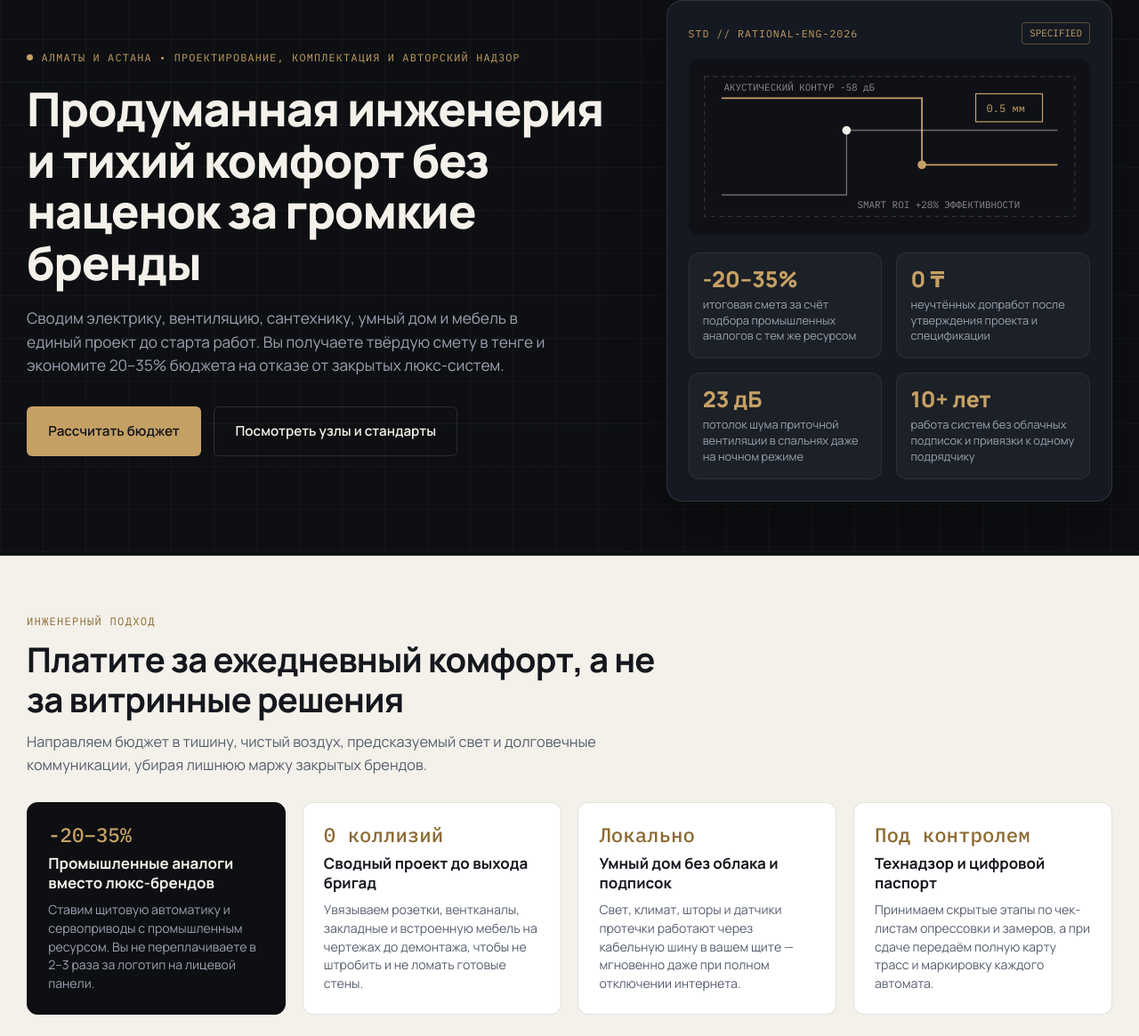
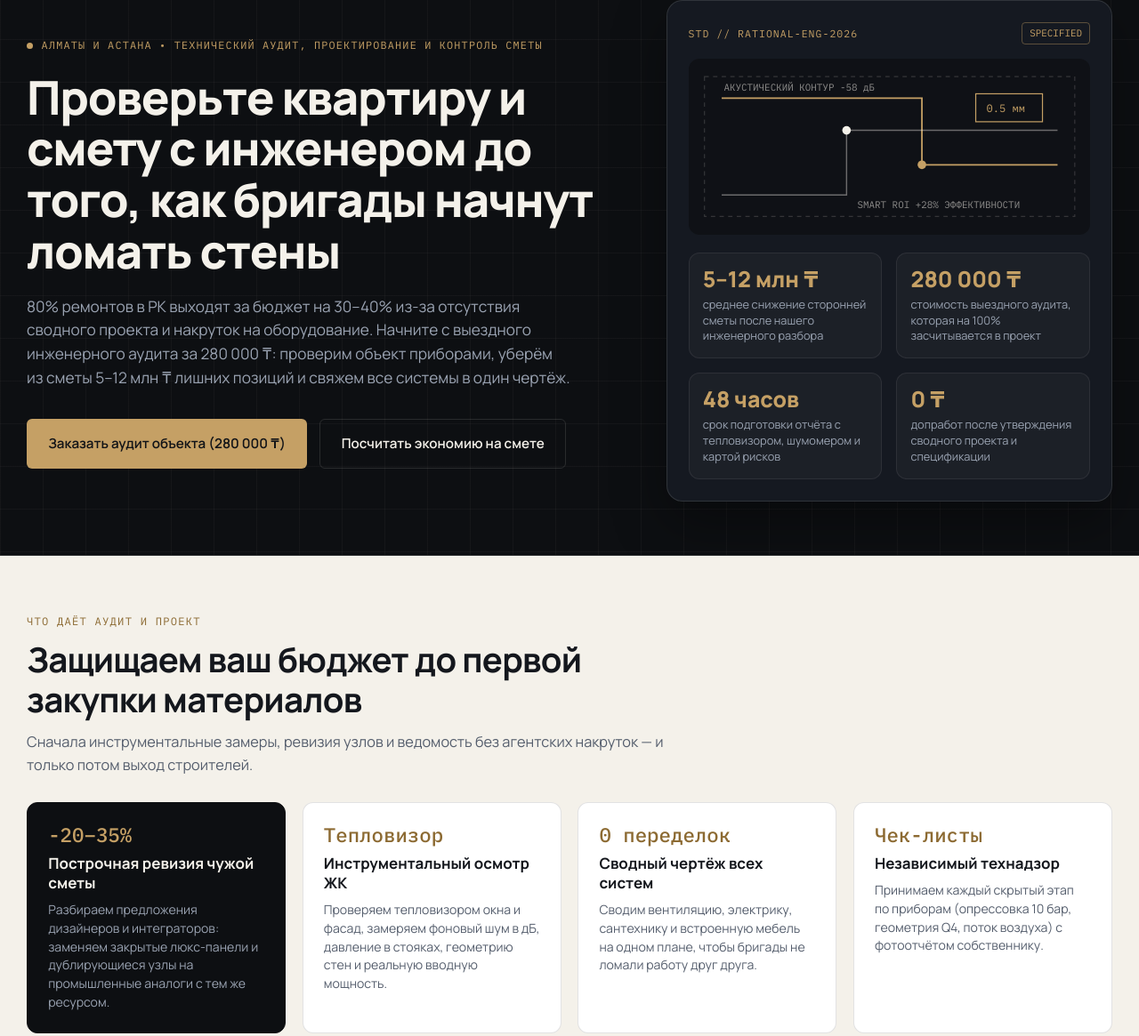
Before and after one commit to shribusson/smart-renovation-landing, a website: page index.html in a window 1280 px wide. Shown: the part 170-1335 px from the top of the page at 89% size. Drawn offline with Linux system fonts and the light colour scheme.

Commit message:
Build v3-audit-first variant targeting audit-first lead magnet

```diff
--- a/index.html
+++ b/index.html
@@ -3,7 +3,7 @@
 <head>
   <meta charset="UTF-8" />
   <meta name="viewport" content="width=device-width, initial-scale=1.0" />
-  <title>[v2] РАЦИО // Прагматичная инженерия без наценок за бренды</title>
+  <title>[v3] РАЦИО // Инженерный аудит объекта и сметы до старта ремонта</title>
   <meta
     name="description"
     content="Продуманная инженерия, сводный проект и тихий бытовой комфорт в Алматы и Астане с фиксированной сметой в тенге и экономией 20–35% без наценок за громкие бренды."
@@ -22,8 +22,8 @@
       <span class="variant-bar-label">ВЕРСИИ ДЛЯ ТЕСТА:</span>
       <div class="variant-bar-links">
         <a href="https://v1.meninui.kz" class="variant-link">v1: Базовый стандарт</a>
-        <a href="https://v2.meninui.kz" class="variant-link is-current">v2: Прагматик (без воды)</a>
-        <a href="https://v3.meninui.kz" class="variant-link">v3: Через аудит сметы</a>
+        <a href="https://v2.meninui.kz" class="variant-link">v2: Прагматик (без воды)</a>
+        <a href="https://v3.meninui.kz" class="variant-link is-current">v3: Через аудит сметы</a>
         <a href="https://v4.meninui.kz" class="variant-link">v4: Тишина и анти-смог</a>
         <a href="https://v5.meninui.kz" class="variant-link">v5: Под ключ / Твёрдая смета</a>
       </div>
@@ -93,20 +93,20 @@
         <div class="hero-content">
           <div class="eyebrow">
             <span class="dot"></span>
-            АЛМАТЫ И АСТАНА • ПРОЕКТИРОВАНИЕ, КОМПЛЕКТАЦИЯ И АВТОРСКИЙ НАДЗОР
+            АЛМАТЫ И АСТАНА • ТЕХНИЧЕСКИЙ АУДИТ, ПРОЕКТИРОВАНИЕ И КОНТРОЛЬ СМЕТЫ
           </div>
 
-          <h1>Продуманная инженерия и тихий комфорт без наценок за громкие бренды</h1>
+          <h1>Проверьте квартиру и смету с инженером до того, как бригады начнут ломать стены</h1>
 
           <p class="hero-lead">
-            Сводим электрику, вентиляцию, сантехнику, умный дом и мебель в единый проект до старта
-            работ. Вы получаете твёрдую смету в тенге и экономите 20–35% бюджета на отказе от
-            закрытых люкс-систем.
+            80% ремонтов в РК выходят за бюджет на 30–40% из-за отсутствия сводного проекта и накруток
+            на оборудование. Начните с выездного инженерного аудита за 280 000 ₸: проверим объект
+            приборами, уберём из сметы 5–12 млн ₸ лишних позиций и свяжем все системы в один чертёж.
           </p>
 
           <div class="hero-cta">
-            <a href="#calculator" class="btn btn-brass btn-lg">Рассчитать бюджет</a>
-            <a href="#anatomy" class="btn btn-ghost btn-lg">Посмотреть узлы и стандарты</a>
+            <a href="#contact" class="btn btn-brass btn-lg">Заказать аудит объекта (280 000 ₸)</a>
+            <a href="#calculator" class="btn btn-ghost btn-lg">Посчитать экономию на смете</a>
           </div>
         </div>
 
@@ -130,20 +130,20 @@
           </div>
           <div class="metrics-grid">
             <div class="metric-item">
-              <span class="metric-value">-20–35%</span>
-              <span class="metric-desc">итоговая смета за счёт подбора промышленных аналогов с тем же ресурсом</span>
+              <span class="metric-value">5–12 млн ₸</span>
+              <span class="metric-desc">среднее снижение сторонней сметы после нашего инженерного разбора</span>
+            </div>
+            <div class="metric-item">
+              <span class="metric-value">280 000 ₸</span>
+              <span class="metric-desc">стоимость выездного аудита, которая на 100% засчитывается в проект</span>
+            </div>
+            <div class="metric-item">
+              <span class="metric-value">48 часов</span>
+              <span class="metric-desc">срок подготовки отчёта с тепловизором, шумомером и картой рисков</span>
             </div>
             <div class="metric-item">
               <span class="metric-value">0 ₸</span>
-              <span class="metric-desc">неучтённых допработ после утверждения проекта и спецификации</span>
-            </div>
-            <div class="metric-item">
-              <span class="metric-value">23 дБ</span>
-              <span class="metric-desc">потолок шума приточной вентиляции в спальнях даже на ночном режиме</span>
-            </div>
-            <div class="metric-item">
-              <span class="metric-value">10+ лет</span>
-              <span class="metric-desc">работа систем без облачных подписок и привязки к одному подрядчику</span>
+              <span class="metric-desc">допработ после утверждения сводного проекта и спецификации</span>
             </div>
           </div>
         </aside>
@@ -154,48 +154,48 @@
     <section class="section section-stone" id="offer">
       <div class="container">
         <div class="section-head">
-          <span class="mono-tag">ИНЖЕНЕРНЫЙ ПОДХОД</span>
-          <h2>Платите за ежедневный комфорт, а не за витринные решения</h2>
+          <span class="mono-tag">ЧТО ДАЁТ АУДИТ И ПРОЕКТ</span>
+          <h2>Защищаем ваш бюджет до первой закупки материалов</h2>
           <p class="section-subtitle">
-            Направляем бюджет в тишину, чистый воздух, предсказуемый свет и долговечные
-            коммуникации, убирая лишнюю маржу закрытых брендов.
+            Сначала инструментальные замеры, ревизия узлов и ведомость без агентских накруток — и
+            только потом выход строителей.
           </p>
         </div>
 
         <div class="offer-grid">
           <article class="offer-card offer-card-accent">
             <span class="offer-num">-20–35%</span>
-            <h3>Промышленные аналоги вместо люкс-брендов</h3>
+            <h3>Построчная ревизия чужой сметы</h3>
             <p>
-              Ставим щитовую автоматику и сервоприводы с промышленным ресурсом. Вы не
-              переплачиваете в 2–3 раза за логотип на лицевой панели.
+              Разбираем предложения дизайнеров и интеграторов: заменяем закрытые люкс-панели и
+              дублирующиеся узлы на промышленные аналоги с тем же ресурсом.
             </p>
           </article>
 
           <article class="offer-card">
-            <span class="offer-num">0 коллизий</span>
-            <h3>Сводный проект до выхода бригад</h3>
+            <span class="offer-num">Тепловизор</span>
+            <h3>Инструментальный осмотр ЖК</h3>
             <p>
-              Увязываем розетки, вентканалы, закладные и встроенную мебель на чертежах до
-              демонтажа, чтобы не штробить и не ломать готовые стены.
+              Проверяем тепловизором окна и фасад, замеряем фоновый шум в дБ, давление в стояках,
+              геометрию стен и реальную вводную мощность.
             </p>
           </article>
 
           <article class="offer-card">
-            <span class="offer-num">Локально</span>
-            <h3>Умный дом без облака и подписок</h3>
+            <span class="offer-num">0 переделок</span>
+            <h3>Сводный чертёж всех систем</h3>
             <p>
-              Свет, климат, шторы и датчики протечки работают через кабельную шину в вашем
-              щите — мгновенно даже при полном отключении интернета.
+              Сводим вентиляцию, электрику, сантехнику и встроенную мебель на одном плане, чтобы
+              бригады не ломали работу друг друга.
             </p>
           </article>
 
           <article class="offer-card">
-            <span class="offer-num">Под контролем</span>
-            <h3>Технадзор и цифровой паспорт</h3>
+            <span class="offer-num">Чек-листы</span>
+            <h3>Независимый технадзор</h3>
             <p>
-              Принимаем скрытые этапы по чек-листам опрессовки и замеров, а при сдаче передаём
-              полную карту трасс и маркировку каждого автомата.
+              Принимаем каждый скрытый этап по приборам (опрессовка 10 бар, геометрия Q4, поток
+              воздуха) с фотоотчётом собственнику.
             </p>
           </article>
         </div>
@@ -670,7 +670,7 @@
       <div class="container contact-layout">
         <div class="contact-info">
           <span class="mono-tag">ОБСУДИТЬ ПРОЕКТ</span>
-          <h2>Закажите технический аудит или предварительный расчёт</h2>
+          <h2>Запишитесь на технический аудит объекта или разбор вашей сметы</h2>
           <p class="contact-lead">
             Разберём планировку вашего ЖК или дома, покажем примеры готовых узлов и назовём
             реальные статьи экономии ещё до начала стройки.
@@ -719,7 +719,7 @@
           </div>
 
           <button type="submit" class="btn btn-brass btn-lg btn-block" id="leadSubmitBtn">
-            Запросить инженерный расчёт
+            Записаться на инженерный аудит (280 000 ₸)
           </button>
           <p class="form-status" id="leadStatus" role="status" aria-live="polite"></p>
         </form>
```
